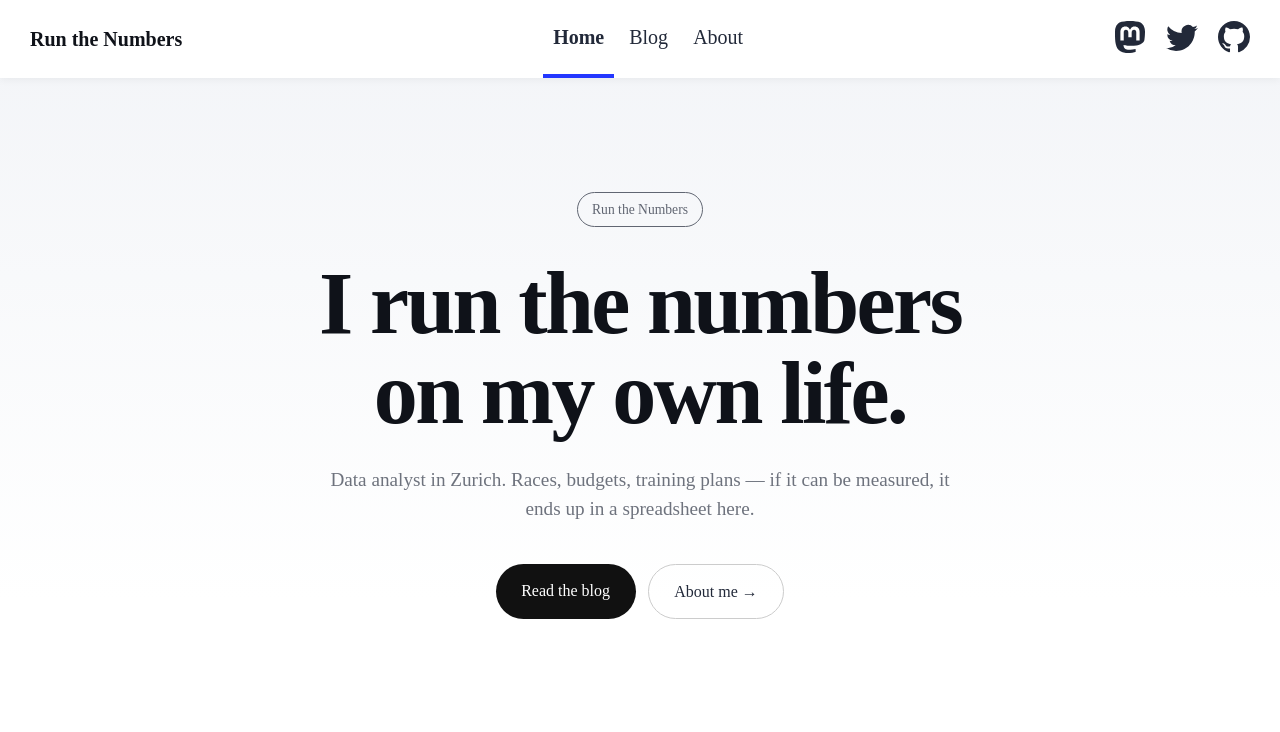
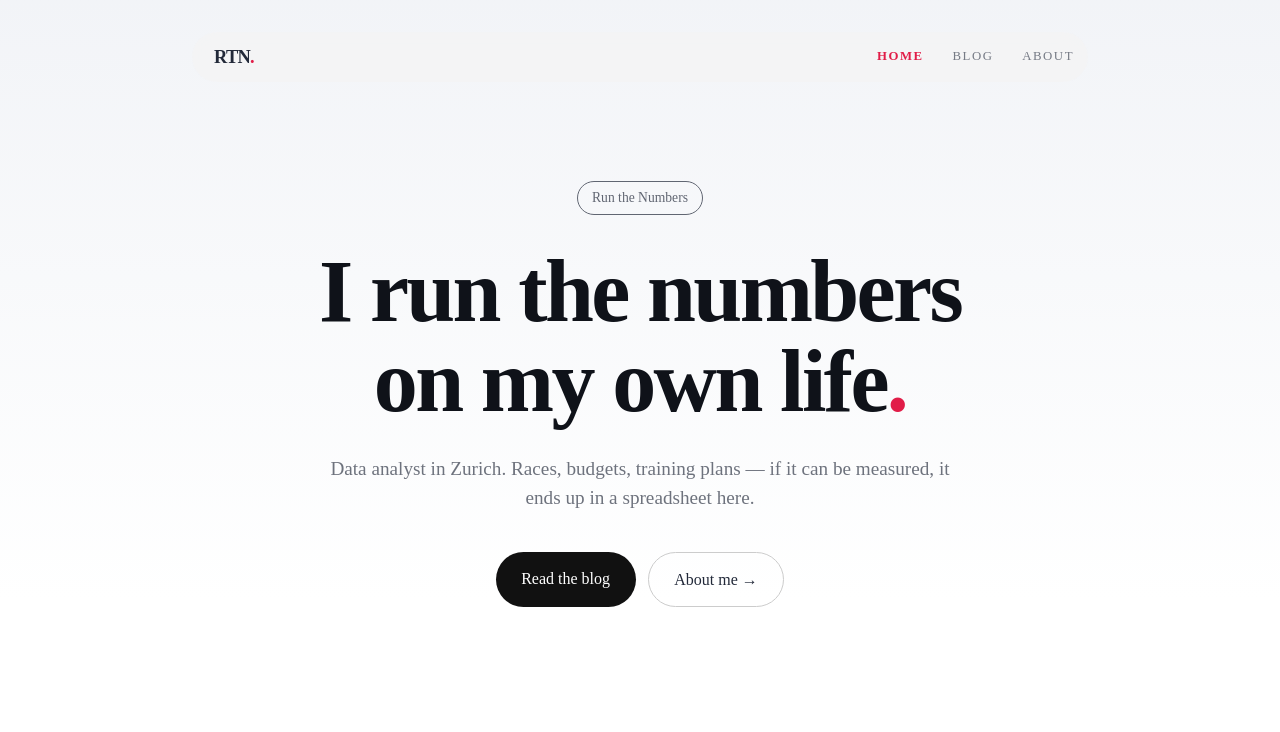
Before and after one commit to ragonc/ragonc.github.io, an Astro site: page / in a window 1280 px wide. Shown: the top 732 px of the page. Built offline with nearby package versions, Linux system fonts and the light colour scheme; Astro itself is replaced by a stand-in of ours.

Commit message:
new style red dots

```diff
--- a/src/components/Header.astro
+++ b/src/components/Header.astro
@@ -1,85 +1,53 @@
 ---
 import { SITE_TITLE } from '../consts';
-import HeaderLink from './HeaderLink.astro';
+const path = Astro.url.pathname;
+const links = [
+  { href: '/', label: 'Home' },
+  { href: '/blog/', label: 'Blog' },
+  { href: '/about/', label: 'About' },
+];
+const isActive = (href: string) =>
+  href === '/' ? path === '/' : path.startsWith(href.replace(/\/$/, ''));
 ---
 
 <header>
-	<nav>
-		<h2><a href="/">{SITE_TITLE}</a></h2>
-		<div class="internal-links">
-			<HeaderLink href="/">Home</HeaderLink>
-			<HeaderLink href="/blog">Blog</HeaderLink>
-			<HeaderLink href="/about">About</HeaderLink>
-		</div>
-		<div class="social-links">
-			<a href="https://m.webtoo.ls/@astro" target="_blank">
-				<span class="sr-only">Follow Astro on Mastodon</span>
-				<svg viewBox="0 0 16 16" aria-hidden="true" width="32" height="32"
-					><path
-						fill="currentColor"
-						d="M11.19 12.195c2.016-.24 3.77-1.475 3.99-2.603.348-1.778.32-4.339.32-4.339 0-3.47-2.286-4.488-2.286-4.488C12.062.238 10.083.017 8.027 0h-.05C5.92.017 3.942.238 2.79.765c0 0-2.285 1.017-2.285 4.488l-.002.662c-.004.64-.007 1.35.011 2.091.083 3.394.626 6.74 3.78 7.57 1.454.383 2.703.463 3.709.408 1.823-.1 2.847-.647 2.847-.647l-.06-1.317s-1.303.41-2.767.36c-1.45-.05-2.98-.156-3.215-1.928a3.614 3.614 0 0 1-.033-.496s1.424.346 3.228.428c1.103.05 2.137-.064 3.188-.189zm1.613-2.47H11.13v-4.08c0-.859-.364-1.295-1.091-1.295-.804 0-1.207.517-1.207 1.541v2.233H7.168V5.89c0-1.024-.403-1.541-1.207-1.541-.727 0-1.091.436-1.091 1.296v4.079H3.197V5.522c0-.859.22-1.541.66-2.046.456-.505 1.052-.764 1.793-.764.856 0 1.504.328 1.933.983L8 4.39l.417-.695c.429-.655 1.077-.983 1.934-.983.74 0 1.336.259 1.791.764.442.505.661 1.187.661 2.046v4.203z"
-					></path></svg
-				>
-			</a>
-			<a href="https://twitter.com/astrodotbuild" target="_blank">
-				<span class="sr-only">Follow Astro on Twitter</span>
-				<svg viewBox="0 0 16 16" aria-hidden="true" width="32" height="32"
-					><path
-						fill="currentColor"
-						d="M5.026 15c6.038 0 9.341-5.003 9.341-9.334 0-.14 0-.282-.006-.422A6.685 6.685 0 0 0 16 3.542a6.658 6.658 0 0 1-1.889.518 3.301 3.301 0 0 0 1.447-1.817 6.533 6.533 0 0 1-2.087.793A3.286 3.286 0 0 0 7.875 6.03a9.325 9.325 0 0 1-6.767-3.429 3.289 3.289 0 0 0 1.018 4.382A3.323 3.323 0 0 1 .64 6.575v.045a3.288 3.288 0 0 0 2.632 3.218 3.203 3.203 0 0 1-.865.115 3.23 3.23 0 0 1-.614-.057 3.283 3.283 0 0 0 3.067 2.277A6.588 6.588 0 0 1 .78 13.58a6.32 6.32 0 0 1-.78-.045A9.344 9.344 0 0 0 5.026 15z"
-					></path></svg
-				>
-			</a>
-			<a href="https://github.com/withastro/astro" target="_blank">
-				<span class="sr-only">Go to Astro's GitHub repo</span>
-				<svg viewBox="0 0 16 16" aria-hidden="true" width="32" height="32"
-					><path
-						fill="currentColor"
-						d="M8 0C3.58 0 0 3.58 0 8c0 3.54 2.29 6.53 5.47 7.59.4.07.55-.17.55-.38 0-.19-.01-.82-.01-1.49-2.01.37-2.53-.49-2.69-.94-.09-.23-.48-.94-.82-1.13-.28-.15-.68-.52-.01-.53.63-.01 1.08.58 1.23.82.72 1.21 1.87.87 2.33.66.07-.52.28-.87.51-1.07-1.78-.2-3.64-.89-3.64-3.95 0-.87.31-1.59.82-2.15-.08-.2-.36-1.02.08-2.12 0 0 .67-.21 2.2.82.64-.18 1.32-.27 2-.27.68 0 1.36.09 2 .27 1.53-1.04 2.2-.82 2.2-.82.44 1.1.16 1.92.08 2.12.51.56.82 1.27.82 2.15 0 3.07-1.87 3.75-3.65 3.95.29.25.54.73.54 1.48 0 1.07-.01 1.93-.01 2.2 0 .21.15.46.55.38A8.012 8.012 0 0 0 16 8c0-4.42-3.58-8-8-8z"
-					></path></svg
-				>
-			</a>
+  <nav class="pill">
+    <a class="brand" href="/" aria-label={SITE_TITLE}>RTN<span class="dot">.</span></a>
+    <div class="links">
+      {links.map((l) => (
+        <a href={l.href} class={isActive(l.href) ? 'active' : ''}>{l.label}</a>
+      ))}
     </div>
   </nav>
 </header>
+
 <style>
   header {
-		margin: 0;
-		padding: 0 1em;
-		background: white;
-		box-shadow: 0 2px 8px rgba(var(--black), 5%);
+    position: sticky; top: 1rem; z-index: 10;
+    display: flex; justify-content: center;
+    padding: 1rem 1.5rem 0;
+    background: none; box-shadow: none; margin: 0;
   }
-	h2 {
-		margin: 0;
-		font-size: 1em;
+  .pill {
+    display: flex; align-items: center; gap: 2.5rem;
+    width: 100%; max-width: 860px;
+    padding: 0.6rem 0.9rem 0.6rem 1.4rem;
+    border-radius: 999px;
+    background: rgba(244, 244, 245, 0.85);
+    backdrop-filter: blur(12px);
+    -webkit-backdrop-filter: blur(12px);
   }
-
-	h2 a,
-	h2 a.active {
-		text-decoration: none;
+  .brand {
+    font-weight: 900; font-size: 1.15rem; text-decoration: none;
+    color: inherit; letter-spacing: -0.04em; margin-right: auto;
   }
-	nav {
-		display: flex;
-		align-items: center;
-		justify-content: space-between;
+  .dot { color: #e11d48; }
+  .links { display: flex; gap: 1.8rem; }
+  .links a {
+    text-decoration: none; color: inherit;
+    font-size: 0.8rem; text-transform: uppercase; letter-spacing: 0.12em;
+    opacity: 0.6; border: none;
   }
-	nav a {
-		padding: 1em 0.5em;
-		color: var(--black);
-		border-bottom: 4px solid transparent;
-		text-decoration: none;
-	}
-	nav a.active {
-		text-decoration: none;
-		border-bottom-color: var(--accent);
-	}
-	.social-links,
-	.social-links a {
-		display: flex;
-	}
-	@media (max-width: 720px) {
-		.social-links {
-			display: none;
-		}
-	}
+  .links a:hover { opacity: 1; }
+  .links a.active { opacity: 1; color: #e11d48; font-weight: 700; }
 </style>
--- a/src/pages/index.astro
+++ b/src/pages/index.astro
@@ -21,7 +21,7 @@ const posts = (await getCollection('blog'))
     <main class="hero-page">
       <section class="hero">
         <span class="tag">Run the Numbers</span>
-        <h1>I run the numbers on my own life.</h1>
+        <h1>I run the numbers on my own life<span class="dot">.</span></h1>
         <p class="sub">
           Data analyst in Zurich. Races, budgets, training plans — if it can be
           measured, it ends up in a spreadsheet here.
@@ -60,6 +60,7 @@ const posts = (await getCollection('blog'))
         line-height: 1.02; letter-spacing: -0.03em; font-weight: 800;
         margin: 0 0 1.75rem;
       }
+      .dot { color: #e11d48; }
       .sub {
         font-size: 1.2rem; opacity: 0.65; max-width: 34em;
         margin: 0 auto 2.5rem; line-height: 1.5;
```
Lines whose indentation alone changed are shown as unchanged.
